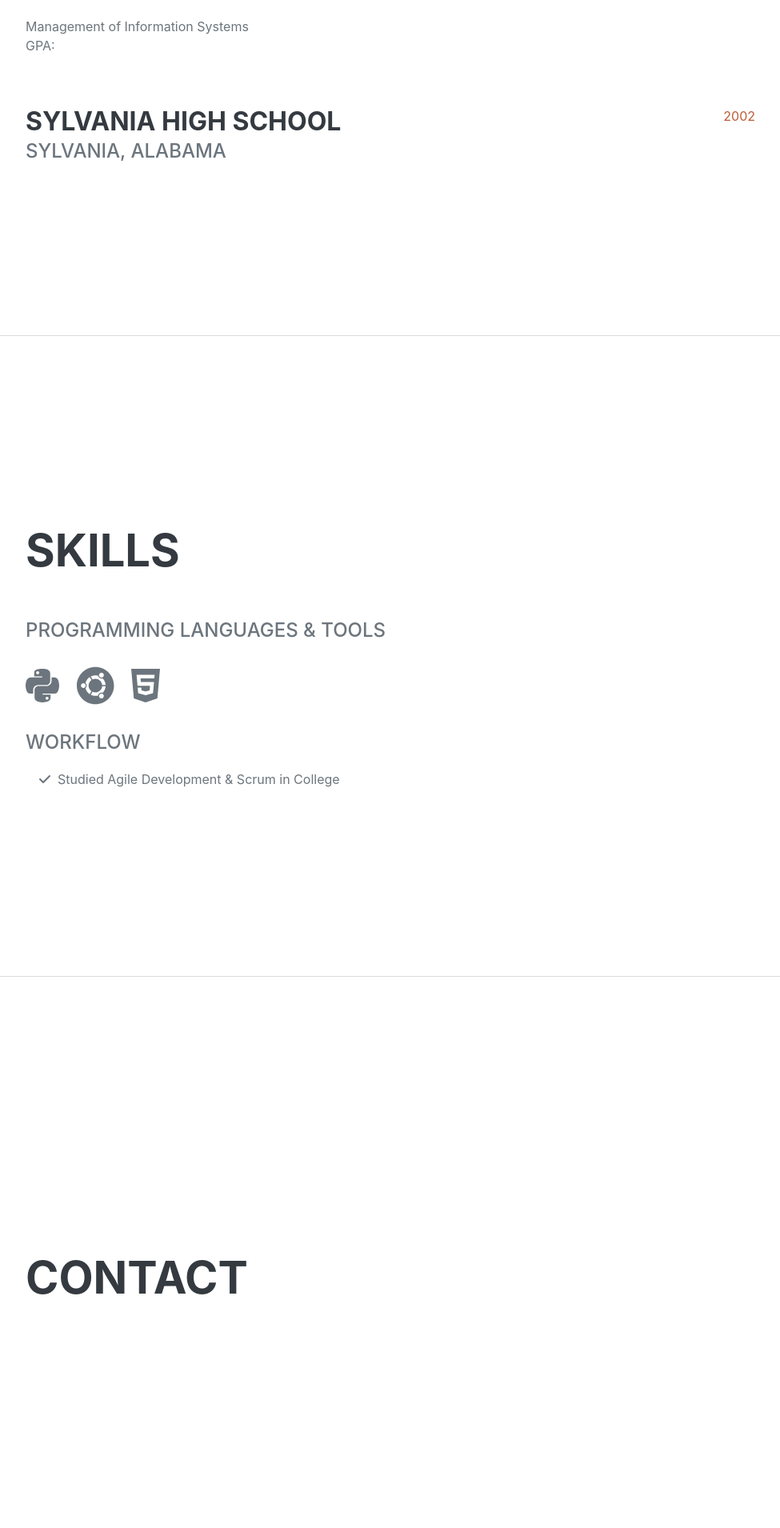
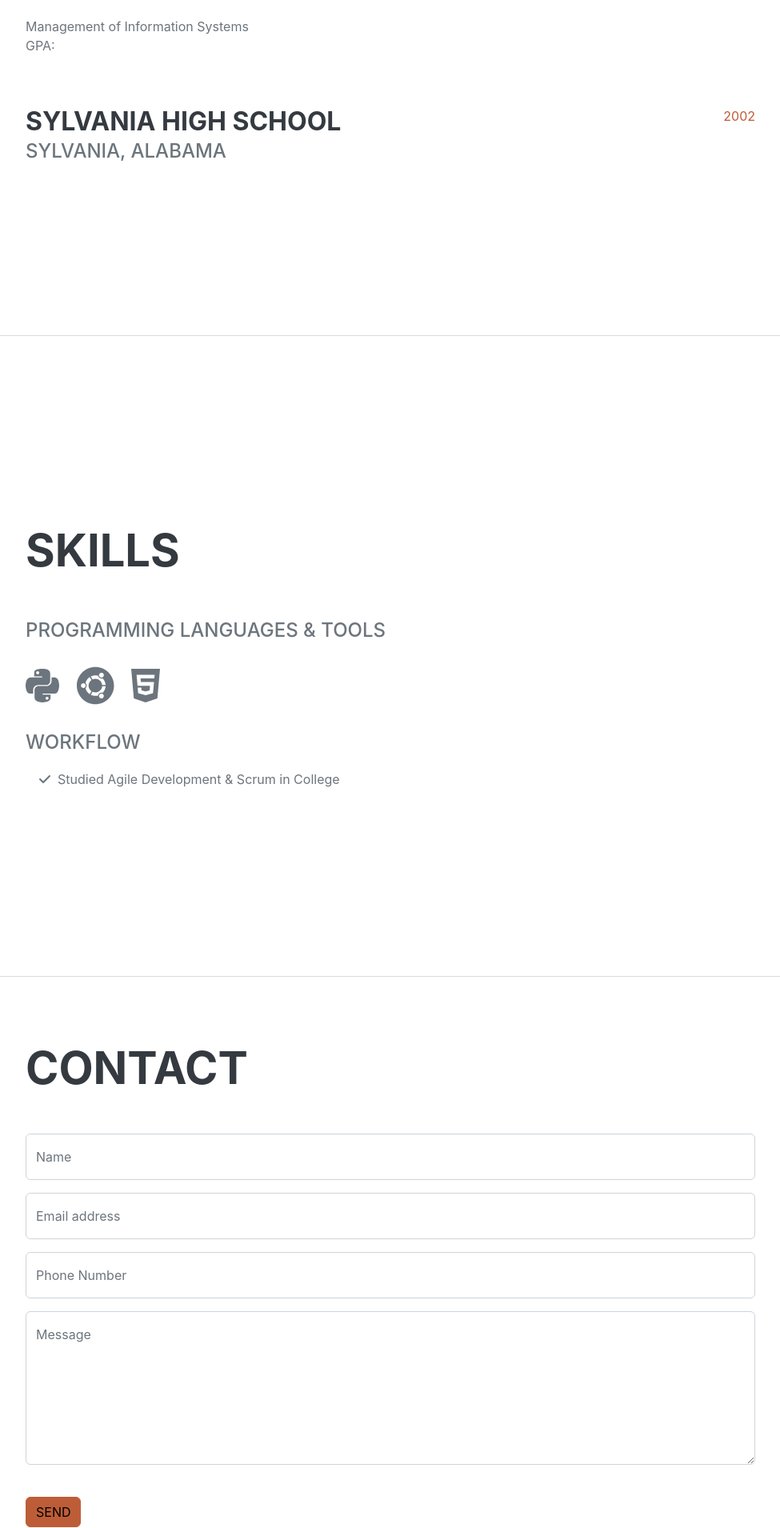
Before and after one commit to HideousCoyote/about_me, a Flask app: page / in a window 1280 px wide. Shown: the part 2850-4760 px from the top of the page at 80% size, without its empty margins (288-1263 px from the left). Run offline with Flask 3, Linux system fonts and the light colour scheme; some libraries are stand-ins or nearby versions; some web fonts are replaced.

Commit message:
error handling for form submit

```diff
--- a/main.py
+++ b/main.py
@@ -1,10 +1,14 @@
-from flask import Flask, render_template
+from flask import Flask, render_template, request, flash
 from jobdict import jobs
 from dotenv import load_dotenv
 import os
+import smtplib
+
 
 load_dotenv()
 
+OWN_EMAIL = os.getenv("OWN_EMAIL")
+OWN_PASSWORD = os.getenv("OWN_PASSWORD")
 SUPER_SECRET_KEY = os.getenv("SUPER_SECRET_KEY")
 
 
@@ -13,10 +17,32 @@ app.config['SECRET_KEY'] = SUPER_SECRET_KEY
 
 
 
-@app.route('/')
+@app.route('/', methods=["GET", "POST"])
 def index():
     return render_template("index.html", jobs=jobs)
 
+@app.route('/sent', methods=["GET", "POST"])
+def recieve_data():
+    if request.method == "POST":
+        name = request.form['name']
+        email = request.form['email']
+        phone = request.form['phone']
+        message = request.form['message']
+        send_email(name, email, phone, message)
+        return render_template("index.html")
+    return render_template("index.html")
+
+def send_email(name, email, phone, message):
+    email_message = f"Subject:New Message\n\nName: {name}\nEmail: {email}\nPhone: {phone}\nMessage: {message}"
+    try:
+        with smtplib.SMTP("smtp.gmail.com", 587) as connection:
+            connection.starttls()
+            connection.login(OWN_EMAIL, OWN_PASSWORD)
+            connection.sendmail(OWN_EMAIL, OWN_EMAIL, email_message)
+            flash("Your Message has been sent.", "success")
+    except Exception as e:
+        flash("There was an error, Please try again later.", "error")
 
 if __name__ == "__main__":
-    app.run(debug=False)
+    # app.run(debug=False)
+    app.run(debug=True, host="0.0.0.0", port="5001")
--- a/templates/contact.html
+++ b/templates/contact.html
@@ -2,8 +2,68 @@
 <section class="resume-section" id="contact">
     <div class="resume-section-content">
         <h2 class="mb-5">Contact</h2>
-                    <p></p>
-                    <p class="mb-0"></p>
+        <form
+                action="/sent"
+                class="mb-3"
+                id="contactForm"
+                method="post"
+                name="sentMessage"
+        >
+            <div class="form-floating mb-3">
+                <input
+                        class="form-control"
+                        id="name"
+                        name="name"
+                        placeholder="Enter your name..."
+                        required
+                        type="text"
+                />
+                <label for="name">Name</label>
+            </div>
+            <div class="form-floating mb-3">
+                <input
+                        class="form-control"
+                        id="email"
+                        name="email"
+                        placeholder="Enter your email..."
+                        required
+                        type="email"
+                />
+                <label for="email">Email address</label>
+            </div>
+            <div class="form-floating mb-3">
+                <input
+                        class="form-control"
+                        id="phone"
+                        name="phone"
+                        placeholder="Enter your phone number..."
+                        required
+                        type="tel"
+                />
+                <label for="phone">Phone Number</label>
+            </div>
+            <div class="form-floating mb-3">
+              <textarea
+                      class="form-control"
+                      id="message"
+                      name="message"
+                      placeholder="Enter your message here..."
+                      required
+                      style="height: 12rem"
+              ></textarea>
+                <label for="message">Message</label>
+            </div>
+            <br/>
+            <button
+                    class="btn btn-primary text-uppercase mb-3"
+                    id="submitButton"
+                    type="submit"
+            >
+                Send
+            </button>
+        </form>
+        <p class="mb-0">
+        </p>
     </div>
 </section>
-            <hr class="m-0" />
+<hr class="m-0"/>
--- a/templates/index.html
+++ b/templates/index.html
@@ -1,4 +1,12 @@
+
 {% include "head.html" %}
+
+{% for message in get_flashed_messages() %}
+<div class="alert alert-warning alert-dismissible fade show" role="alert">
+  <strong fs-3>  {{ message }}   </strong>
+  <button type="button" class="btn-close" data-bs-dismiss="alert" aria-label="Close"></button>
+</div>
+{% endfor %}
         <!-- Page Content-->
         <div class="container-fluid p-0">
             <!-- About-->
@@ -10,7 +18,7 @@
                     </h1>
                     <div class="subheading mb-5">
 
-                        <a href="mailto:cmark6466@gmail.com">cmark6466@gmail.com</a>
+<!--                        <a href="mailto:cmark6466@gmail.com">cmark6466@gmail.com</a>-->
                     </div>
                     <p class="lead mb-5">
                         Currently working as an Electronics Technician on simulators, attempting to gain experience
```
Lines whose indentation alone changed are shown as unchanged.
